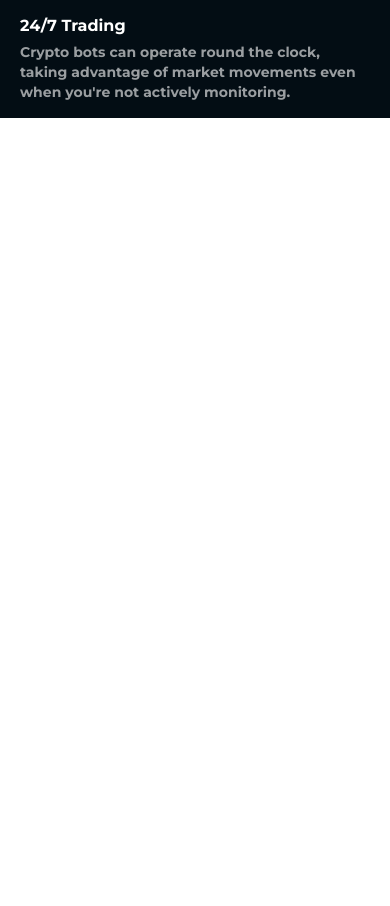
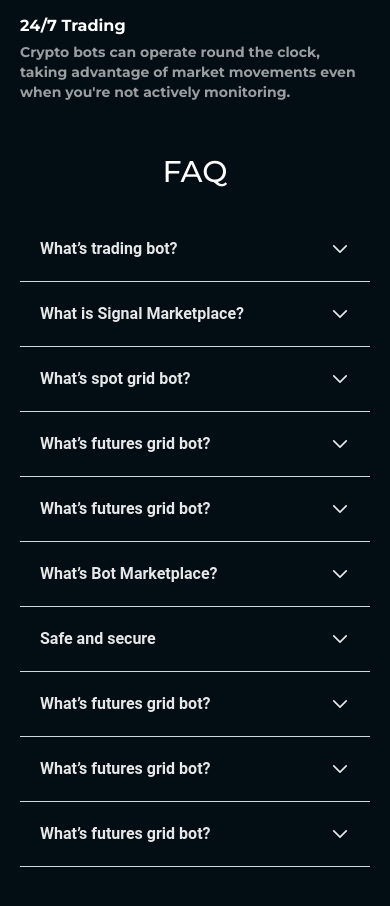
Before and after one commit to Andarov/quantex, a React (Vite) app: page / in a window 390 px wide. Shown: the part 3884-4790 px from the top of the page. Before the commit the page ends 4002 px from the top, so only its background shows below. Built offline with nearby package versions, Linux system fonts and the light colour scheme.

Commit message:
Add responsive main faq section

```diff
--- a/src/components/MainFaq.jsx
+++ b/src/components/MainFaq.jsx
@@ -37,11 +37,11 @@ const MainFaq = () => {
   };
 
   return (
-    <div className="py-20">
-      <h2 className="text-center text-4xl font-medium leading-[90%] mb-8">FAQ</h2>
+    <div className="py-10 md:py-20">
+      <h2 className="text-center text-3xl font-medium leading-[90%] mb-8 md:text-4xl">FAQ</h2>
 
       {/* grid */}
-      <div className="grid grid-cols-2 gap-10">
+      <div className="grid grid-cols-1 md:gap-10 md:grid-cols-2">
         {/* left */}
         <div>
           {mainFaqs.slice(0, 5).map((faq) => {
--- a/src/pages/Home.jsx
+++ b/src/pages/Home.jsx
@@ -18,7 +18,7 @@ const Home = () => {
       <Info/>
       <Profitability/>
       <Blog/>
-      {/* <MainFaq/> */}
+      <MainFaq/>
     </>
   )
 }
```
